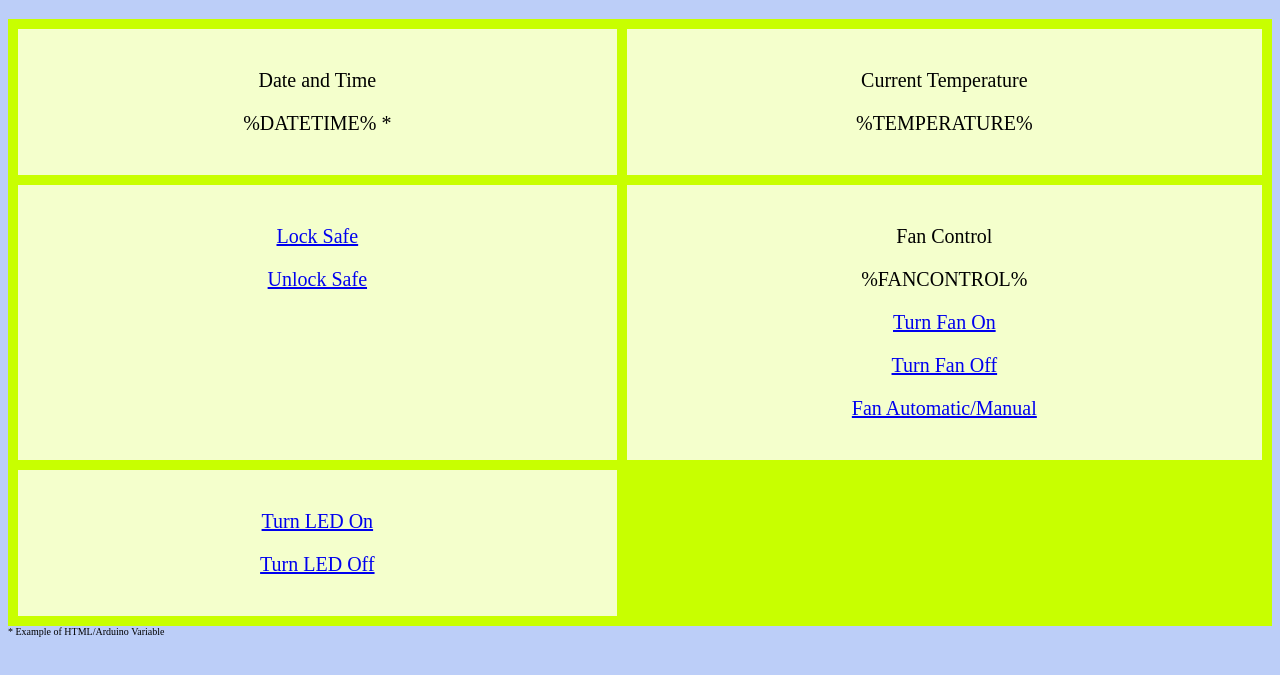
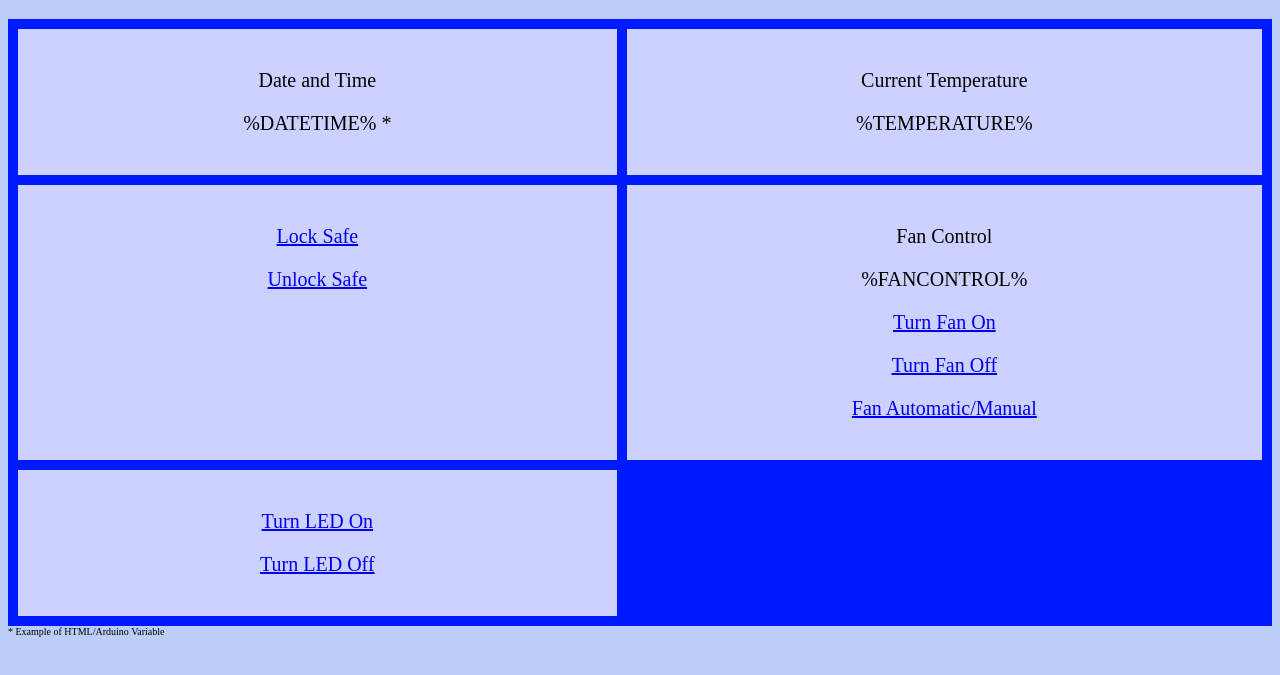
Before and after one commit to Deltace05/remotemonitoringstation-Deltace05, a plain HTML site: page RMS/data/dashboard.html in a window 1280 px wide. Shown: the part 115-790 px from the top of the page. Drawn offline with Linux system fonts and the light colour scheme.

Commit message:
Update arduino.css

```diff
--- a/RMS/data/arduino.css
+++ b/RMS/data/arduino.css
@@ -65,7 +65,7 @@ li a:hover {
 }
 
 .guest {
-    background-color: #c8ff00;
+    background-color: #001aff;
 }
 
 .admin {
```
